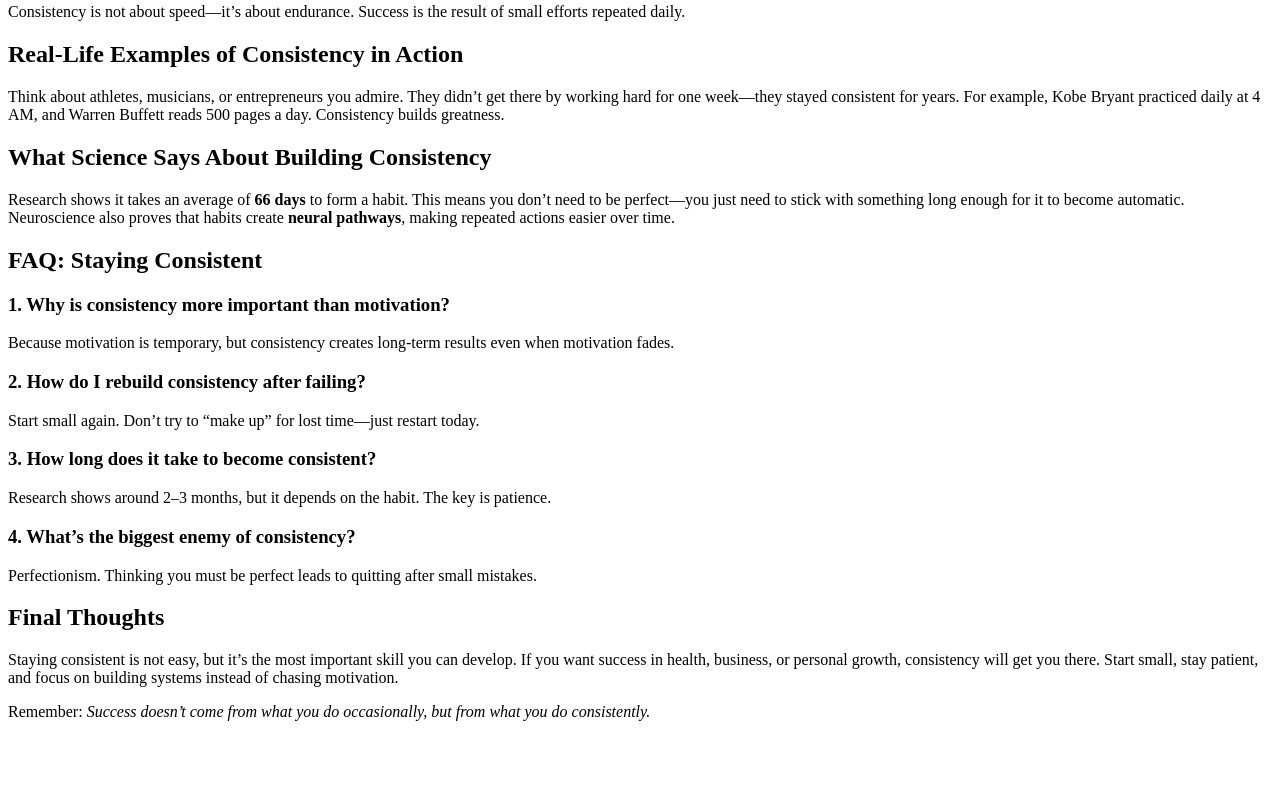
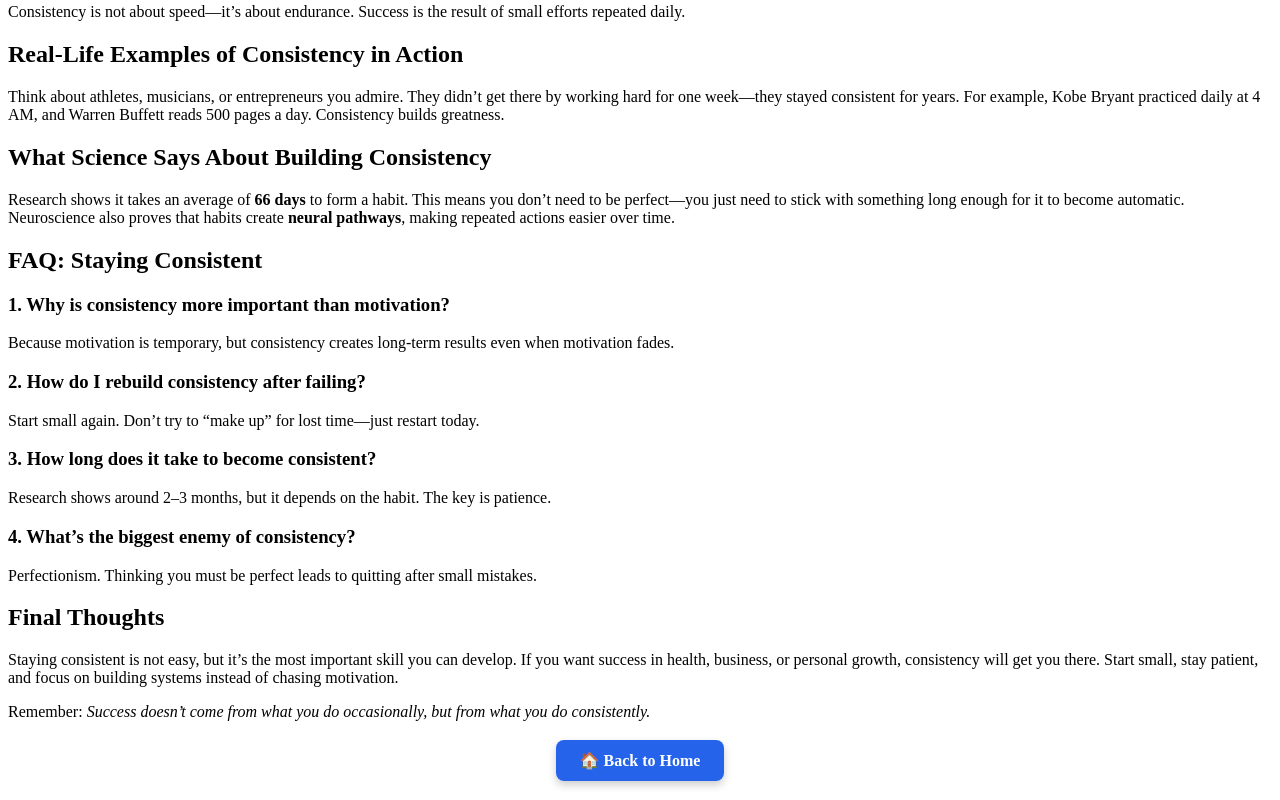
Before and after one commit to xdfallen203-coder/Control-urges, a plain HTML site: page blog6.html in a window 1280 px wide. Shown: the part 1859-2659 px from the top of the page. Before the commit the page ends 2596 px from the top, so only its background shows below. Drawn offline with Linux system fonts and the light colour scheme.

Commit message:
Update blog6.html

```diff
--- a/blog6.html
+++ b/blog6.html
@@ -107,5 +107,13 @@
     <p>Staying consistent is not easy, but it’s the most important skill you can develop. If you want success in health, business, or personal growth, consistency will get you there. Start small, stay patient, and focus on building systems instead of chasing motivation.</p>
     <p>Remember: <em>Success doesn’t come from what you do occasionally, but from what you do consistently.</em></p>
   </article>
+  <div style="text-align:center; margin: 30px 0;">
+  <a href="/index.html"
+     style="background:#2563eb; color:#fff; padding:12px 24px;
+            border-radius:8px; text-decoration:none; font-weight:bold;
+            font-size:16px; box-shadow:0 4px 8px rgba(0,0,0,0.2);">
+     🏠 Back to Home
+  </a>
+</div>
 </body>
 </html>
```
